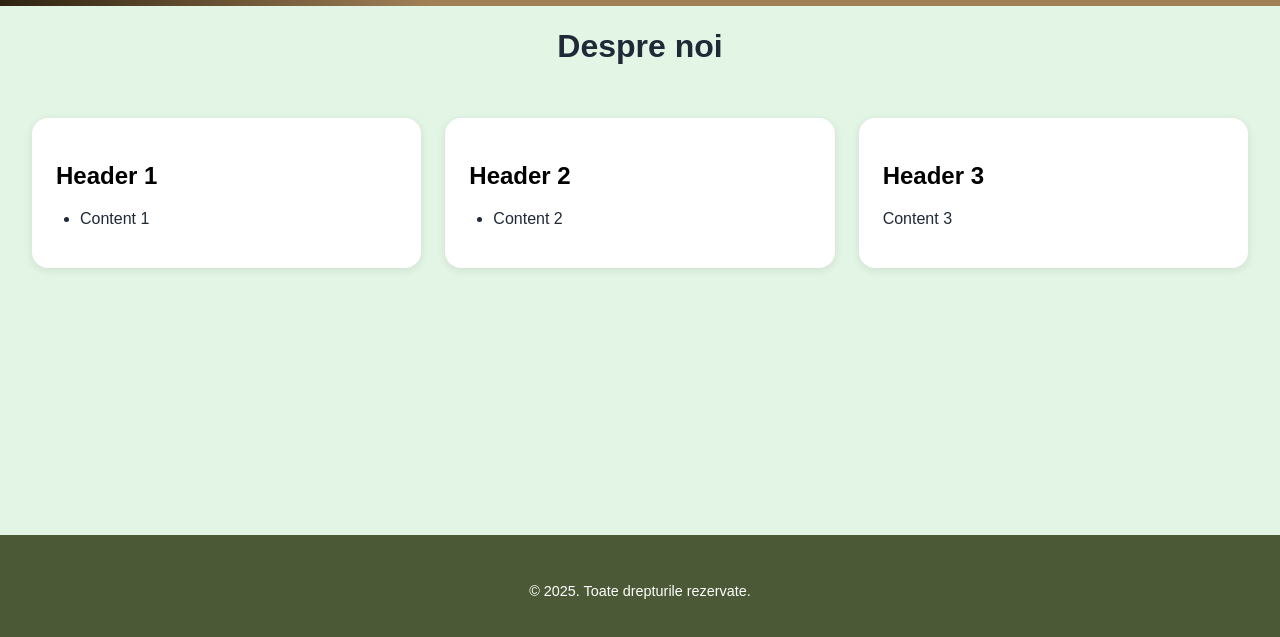
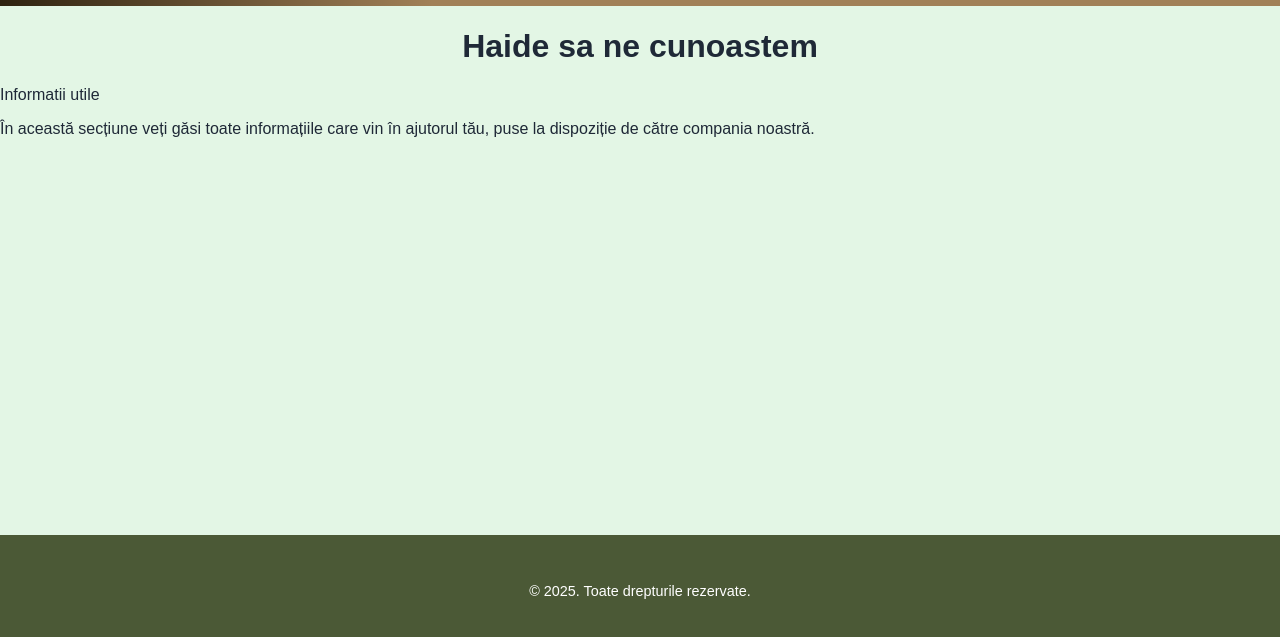
Before and after one commit to Vyk26/AleWebsite, a plain HTML site: page aboutme.html in a window 1280 px wide. Shown: the part 153-790 px from the top of the page. Drawn offline with Linux system fonts and the light colour scheme.

Commit message:
aboutme.html

```diff
--- a/aboutme.html
+++ b/aboutme.html
@@ -30,32 +30,20 @@
 
         <div class="spacer"></div>
       </div>
-
     </header>
 
     <h1 class="title">
-      Despre noi
+      Haide sa ne cunoastem
     </h1>
-    <div class="container">
-      <div class="cartonase">
-        <h2>Header 1</h2>
-        <ul>
-          <li>Content 1</li>
-        </ul>
-      </div>
 
-      <div class="cartonase">
-        <h2>Header 2</h2>
-        <ul>
-          <li>Content 2</li>
-        </ul>
-      </div>
+    <p class="subtitlu">
+      Informatii utile
+    </p>
 
-      <div class="cartonase">
-        <h2>Header 3</h2>
-        <p>Content 3</p>
-      </div>
-    </div>
+    <p class="subtitlu2">
+      În această secțiune veți găsi toate informațiile care vin în ajutorul tău, puse la dispoziție de către compania noastră.
+    </p>
+
   </div>
 
   <footer>
```
